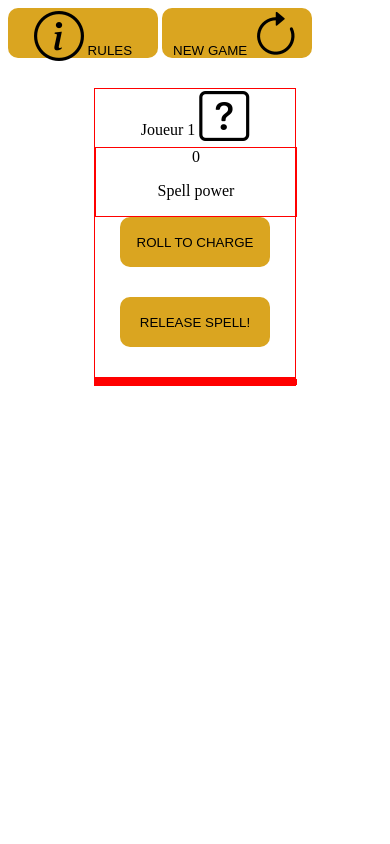
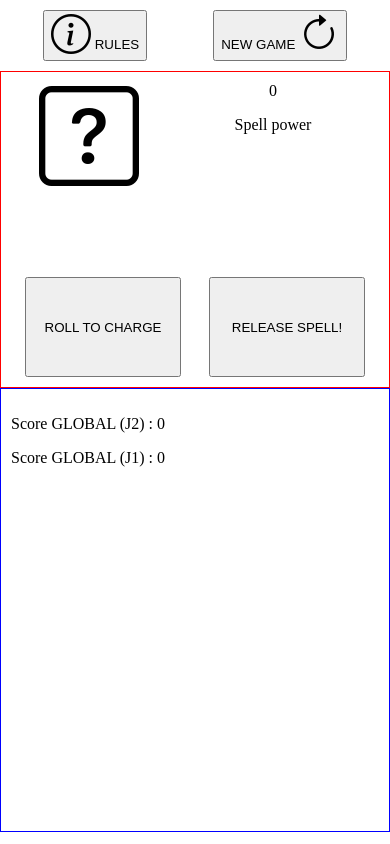
Before and after one commit to AlexisBoucherie/js-dice-game, a PHP site: page / in a window 390 px wide. Run offline with PHP 8.4, Linux system fonts and the light colour scheme.

Commit message:
set base mobile layout with CSS

```diff
--- a/index.html
+++ b/index.html
@@ -16,9 +16,9 @@
     </header>
     <main>
         <div class="upper-screen">
-            <span id="active-player" style="display: hidden">Joueur 1</span>
+            <span id="active-player">Joueur 1</span>
             <i id="dice-img"class="bi bi-question-square"></i>
-            <div class="power">
+            <div class="power" id="power">
                 <span id="round">0</span>
                 <p>Spell power</p>
             </div>
@@ -26,23 +26,18 @@
             <button id="holdMe">RELEASE SPELL!</button>
         </div>
         <div class="lower-screen">
-            <div class="player2"></div>
+            <div class="player2">
+                <p>Score GLOBAL (J2) : <span id="global-pl2">0</span></p>
+            </div>
             <div class="wizards">
                 <!-- img wizard1
                 img wizard2 -->
             </div>
-            <div class="player1"></div>
+            <div class="player1">
+                <p>Score GLOBAL (J1) : <span id="global-pl1">0</span></p>
+            </div>
 
         </div>
-
-        <!-- <p><span id="active-player">Joueur 1</span>, à vous de jouer !</p>
-        <div>
-
-        </div>
-        <div>
-            <p>Score GLOBAL (J1) : <span id="global-pl1">0</span></p>
-            <p>Score GLOBAL (J2) : <span id="global-pl2">0</span></p>
-        </div> -->
     </main>
     <script src="script.js"></script>
 </body>
--- a/style.css
+++ b/style.css
@@ -1,23 +1,63 @@
-main {
-    text-align: center;
-    display: block;
+/* General */
+
+body {
+    margin: 0;
+    padding: 0;
 }
 
-div {
-    width: 200px;
-    margin: 0 auto;
-    border: red 1px solid;
+header, .upper-screen {
+    display: flex;
 }
 
-button {
-    width: 150px;
-    height: 50px;
-    border-radius: 10px;
-    border: none;
-    background-color: goldenrod;
-    margin-bottom: 30px;
+header, .upper-screen, .lower-screen {
+    padding: 10px;
 }
 
-i {
-    font-size: 50px;
+/* Header */
+
+header {
+    justify-content: space-around;
 }
+
+header button {
+    width:
+}
+
+header i {
+    font-size: 40px;
+}
+
+/* Partie haute de l'écran */
+
+.upper-screen {
+    flex-wrap: wrap;
+    height: 35vh;
+    border: 1px solid red;
+    justify-content: space-around;
+}
+
+.upper-screen i {
+    font-size: 100px;
+}
+
+#active-player {
+    display: none;
+}
+
+.power {
+    height: fit-content;
+    text-align: center;
+}
+
+.power, .upper-screen button {
+    width: 40vw;
+}
+
+/* Partie basse de l'écran */
+
+.lower-screen {
+    height: 50vh;
+    border: 1px solid blue;
+}
+
+/* PENSER A CIBLER L'ID POWER AVEC LE JS POUR CHANGER LA CLASSE ET LE STYLE SUIVANT JOUEUR EN COURS */
```
